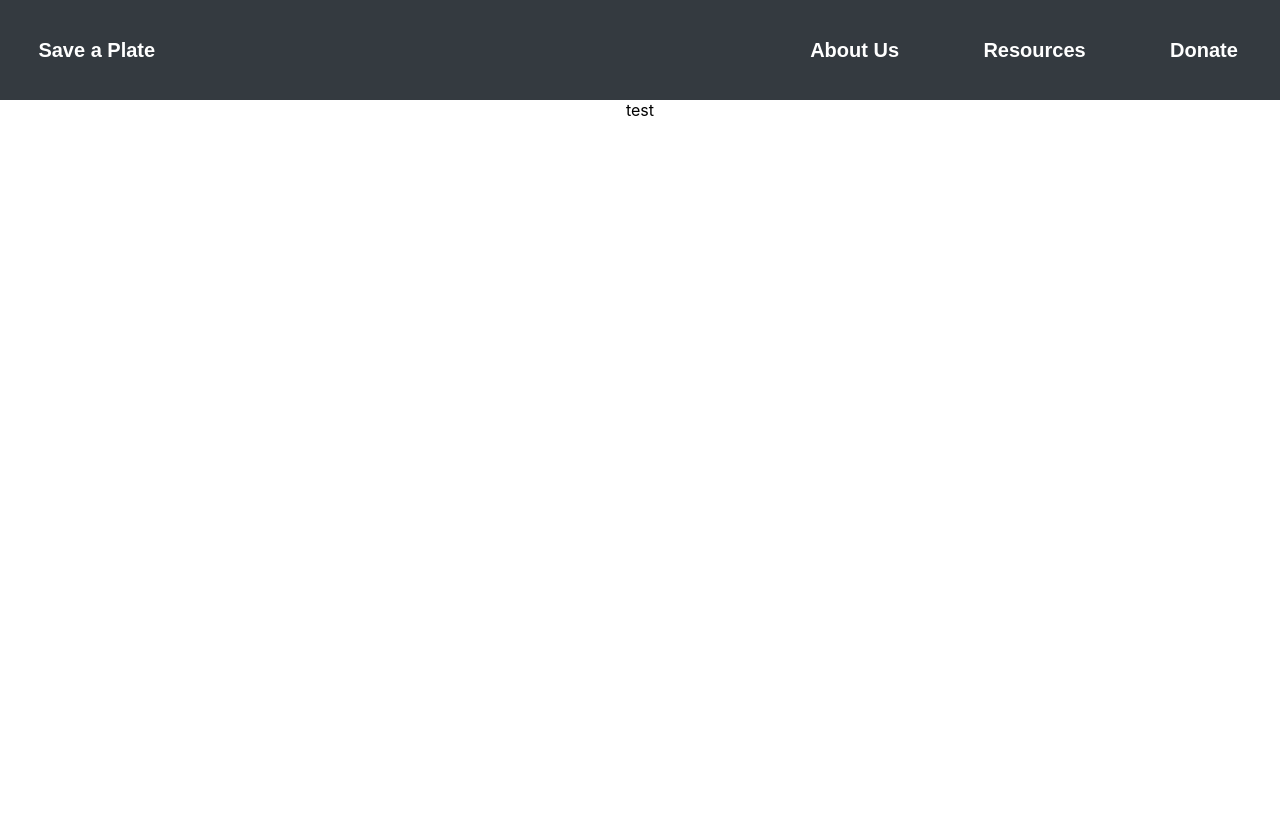
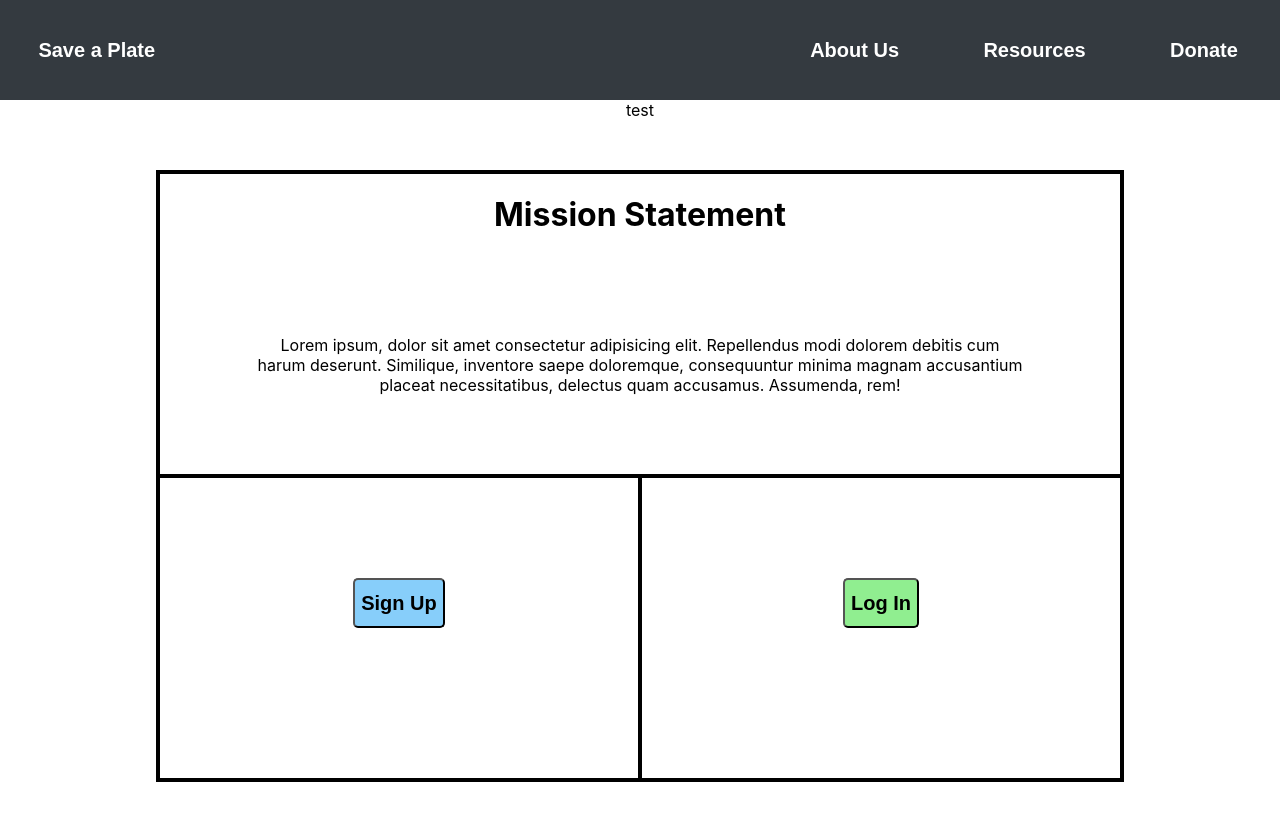
Before and after one commit to jerquinigo/SaveAPlate, a React (Create React App) app in the folder frontend/: page /welcome in a window 1280 px wide. Shown: the top 820 px of the page. Built offline with nearby package versions, Linux system fonts and the light colour scheme; no server answers.

Commit message:
andrew temp master local branch

```diff
--- a/frontend/src/App.js
+++ b/frontend/src/App.js
@@ -1,8 +1,9 @@
 import React, { Component } from "react";
 import { Route, Switch } from "react-router-dom";
-import TestingContainer from './containers/TestingContainer.js'
+import TestingContainer from "./containers/TestingContainer.js";
 import "./App.css";
-import NavBar from "./components/NavBar.jsx";
+import NavBar from "./components/NavBar/NavBar.jsx";
+import Landing from "./components/Landing/Landing.jsx";
 
 class App extends Component {
   render() {
@@ -12,8 +13,8 @@ class App extends Component {
         <TestingContainer />
         <div className="main-section">
           <Switch>
-            {/* <Route exact path="/welcome" component={Welcome} />
-            <Route exact path="/" component={Feed} />
+            <Route exact path="/welcome" component={Landing} />
+            {/* <Route exact path="/" component={Feed} />
             <Route path="/vendor/:vendorName" component={VendorProfile} />
             <Route path="/client/:clientName" component={ClientProfile} /> */}
           </Switch>
--- /dev/null
+++ b/frontend/src/components/Landing/Landing.css
@@ -0,0 +1,59 @@
+.landing-container {
+  display: flex;
+  flex-wrap: wrap;
+  justify-content: center;
+  /* align-content: center; */
+  border: 4px solid black;
+  width: 75%;
+  height: 300px;
+  margin: 0 auto;
+  margin-top: 50px;
+}
+
+.mission-statement-p-text {
+  width: 80%;
+}
+
+.login-container {
+  display: flex;
+  justify-content: center;
+  align-content: center;
+  border-right: 4px solid black;
+  border-left: 4px solid black;
+  border-bottom: 4px solid black;
+  height: 300px;
+  width: 75%;
+  margin: 0 auto;
+  margin-bottom: 50px;
+}
+
+.login-sub-container-1,
+.login-sub-container-2 {
+  width: 100%;
+}
+
+.login-sub-container-1 {
+  border-right: 2px solid black;
+}
+
+.login-sub-container-2 {
+  border-left: 2px solid black;
+}
+
+#signup-button,
+#login-button {
+  height: 50px;
+  margin: 0 auto;
+  margin-top: 100px;
+  border-radius: 5px;
+  font-size: 20px;
+  font-weight: bold;
+}
+
+#signup-button {
+  background-color: lightskyblue;
+}
+
+#login-button {
+  background-color: lightgreen;
+}
--- /dev/null
+++ b/frontend/src/components/Landing/Landing.jsx
@@ -0,0 +1,37 @@
+import React from "react";
+import "./Landing.css";
+import { NavLink } from "react-router-dom";
+
+export default function Landing() {
+  return (
+    <div>
+      <div className="landing-container">
+        <div>
+          <h1>Mission Statement</h1>
+        </div>
+        <p className="mission-statement-p-text">
+          Lorem ipsum, dolor sit amet consectetur adipisicing elit. Repellendus
+          modi dolorem debitis cum harum deserunt. Similique, inventore saepe
+          doloremque, consequuntur minima magnam accusantium placeat
+          necessitatibus, delectus quam accusamus. Assumenda, rem!
+        </p>
+      </div>
+      <div className="login-container">
+        <div className="login-sub-container-1">
+          <NavLink to="/user/login">
+            <button type="submit" id="signup-button">
+              Sign Up
+            </button>
+          </NavLink>
+        </div>
+        <div className="login-sub-container-2">
+          <NavLink to="/user/login">
+            <button type="submit" id="login-button">
+              Log In
+            </button>
+          </NavLink>
+        </div>
+      </div>
+    </div>
+  );
+}
```
Also changed, not shown: frontend/src/components/NavBar/NavBar.css (renamed from frontend/src/components/NavBar.css), frontend/src/components/NavBar/NavBar.jsx (renamed from frontend/src/components/NavBar.jsx), 2 other files (tests, documents, lock files or other folders).
